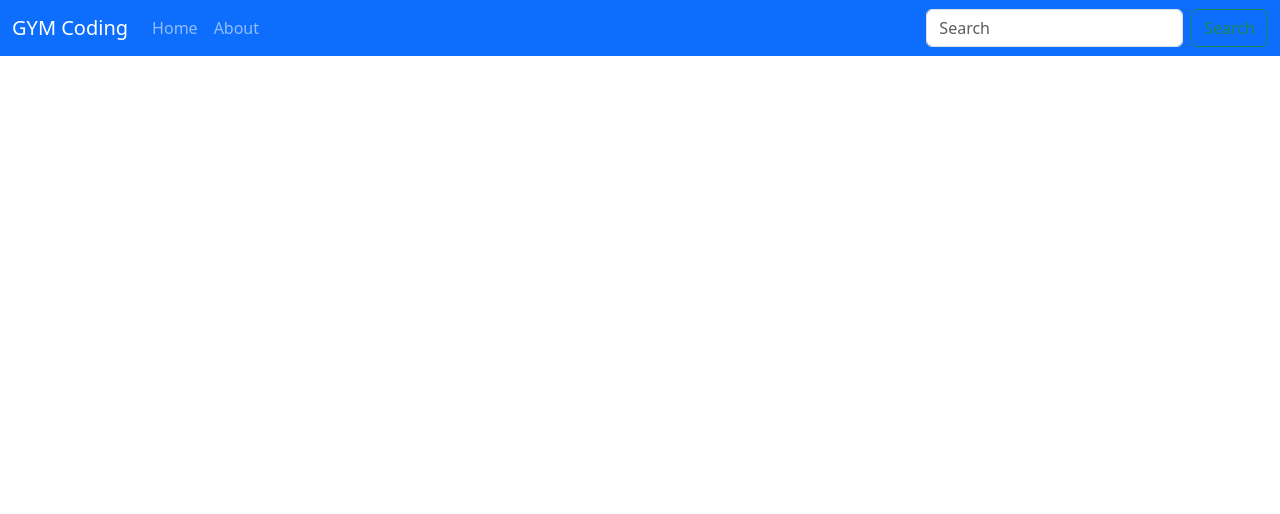
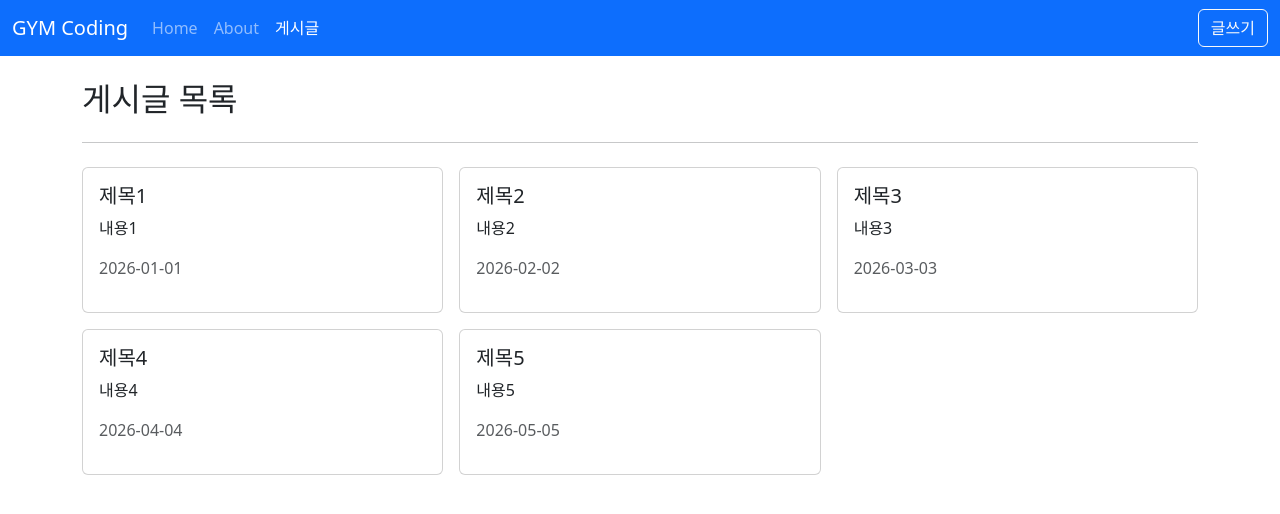
Before and after one commit to kikjs75/vue3-posts, a Vue app: page /posts in a window 1280 px wide. Shown: the top 514 px of the page. Built offline with nearby package versions, Linux system fonts and the light colour scheme.

Commit message:
vue ruter and real post

```diff
--- /dev/null
+++ b/src/api/posts.js
@@ -0,0 +1,12 @@
+// axios
+const posts = [
+	{ id: 1, title: '제목1', content: '내용1', createdAt: '2026-01-01' },
+	{ id: 2, title: '제목2', content: '내용2', createdAt: '2026-02-02' },
+	{ id: 3, title: '제목3', content: '내용3', createdAt: '2026-03-03' },
+	{ id: 4, title: '제목4', content: '내용4', createdAt: '2026-04-04' },
+	{ id: 5, title: '제목5', content: '내용5', createdAt: '2026-05-05' },
+];
+
+export function getPosts() {
+	return posts;
+}
--- /dev/null
+++ b/src/components/posts/PostItem.vue
@@ -0,0 +1,28 @@
+<template>
+	<div class="card">
+		<div class="card-body">
+			<h5 class="card-title">{{ title }}</h5>
+			<p class="card-text">
+				{{ content }}
+			</p>
+			<p class="text-muted">{{ createdAt }}</p>
+		</div>
+	</div>
+</template>
+
+<script setup>
+defineProps({
+	title: {
+		type: String,
+		required: true,
+	},
+	content: {
+		type: String,
+	},
+	createdAt: {
+		type: [String, Date, Number],
+	},
+});
+</script>
+
+<style lang="scss" scoped></style>
--- a/src/layouts/TheHeader.vue
+++ b/src/layouts/TheHeader.vue
@@ -26,6 +26,11 @@
 							>About</RouterLink
 						>
 					</li>
+					<li class="nav-item">
+						<RouterLink class="nav-link" active-class="active" to="/posts"
+							>게시글</RouterLink
+						>
+					</li>
 					<!-- 전체페이지 리로딩
 					<li class="nav-item">
 						<a class="nav-link active" aria-current="page" href="/">Home</a>
@@ -35,20 +40,24 @@
 					</li>
 					-->
 				</ul>
-				<form class="d-flex" role="search">
-					<input
-						class="form-control me-2"
-						type="search"
-						placeholder="Search"
-						aria-label="Search"
-					/>
-					<button class="btn btn-outline-success" type="submit">Search</button>
-				</form>
+				<button class="btn btn-outline-light" type="button" @click="goPage">
+					글쓰기
+				</button>
 			</div>
 		</div>
 	</nav>
 </template>
 
-<script setup></script>
+<script setup>
+import { useRouter } from 'vue-router';
+
+const router = useRouter();
+const goPage = () => {
+	// router.push('/posts/create');
+	router.push({
+		name: 'PostCreate',
+	});
+};
+</script>
 
 <style lang="scss" scoped></style>
--- /dev/null
+++ b/src/posts/PostCreateView.vue
@@ -0,0 +1,39 @@
+<template>
+	<div>
+		<h2>게시글 등록</h2>
+		<hr class="my-4" />
+		<form @submit.prevent>
+			<div class="mb-3">
+				<label for="title" class="form-label">제목</label>
+				<input type="text" class="form-control" id="title" />
+			</div>
+			<div class="mb-3">
+				<label for="content" class="form-label">내용</label>
+				<textarea class="form-control" id="content" rows="3"></textarea>
+			</div>
+			<div class="pt-4">
+				<button
+					type="button"
+					class="btn btn-outline-dark me-2"
+					@click="goListPage"
+				>
+					목록
+				</button>
+				<button class="btn btn-primary">저장</button>
+			</div>
+		</form>
+	</div>
+</template>
+
+<script setup>
+import { useRouter } from 'vue-router';
+
+const router = useRouter();
+const goListPage = () => {
+	router.push({
+		name: 'PostList',
+	});
+};
+</script>
+
+<style lang="scss" scoped></style>
--- /dev/null
+++ b/src/posts/PostDetailView.vue
@@ -0,0 +1,58 @@
+<template>
+	<div>
+		<!-- <h2>게시글 상세</h2>
+		<hr class="my-4" />
+		<p>params: {{ $route.params }}</p>
+		<p>query: {{ $route.query }}</p>
+		<p>query(searchText): {{ $route.query.searchText }}</p>
+		<p>hash: {{ $route.hash }}</p> -->
+		<!-- http://localhost:3000/posts/dadf1?searchText=111#hashValue -->
+
+		<h2>제목</h2>
+		<p>내용</p>
+		<p class="text-muted">2026-01-01</p>
+		<hr class="my-4" />
+		<div class="row g-2">
+			<div class="col-auto">
+				<button class="btn btn-outline-dark">이전글</button>
+			</div>
+			<div class="col-auto">
+				<button class="btn btn-outline-dark">다음글</button>
+			</div>
+			<div class="col-auto me-auto"></div>
+			<div class="col-auto">
+				<button class="btn btn-outline-dark" @click="goListPage">목록</button>
+			</div>
+			<div class="col-auto">
+				<button class="btn btn-outline-primary" @click="goEditPage">
+					수정
+				</button>
+			</div>
+			<div class="col-auto">
+				<button class="btn btn-outline-danger">삭제</button>
+			</div>
+		</div>
+	</div>
+</template>
+
+<script setup>
+import { useRoute, useRouter } from 'vue-router';
+
+const route = useRoute();
+const router = useRouter();
+
+const goListPage = () => {
+	router.push({
+		name: 'PostList',
+	});
+};
+
+const goEditPage = () => {
+	router.push({
+		name: 'PostEdit',
+		params: { id: route.params.id },
+	});
+};
+</script>
+
+<style lang="scss" scoped></style>
--- /dev/null
+++ b/src/posts/PostEditView.vue
@@ -0,0 +1,43 @@
+<template>
+	<div>
+		<h2>게시글 수정</h2>
+		<hr class="my-4" />
+		<form @submit.prevent>
+			<div class="mb-3">
+				<label for="title" class="form-label">제목</label>
+				<input type="text" class="form-control" id="title" />
+			</div>
+			<div class="mb-3">
+				<label for="content" class="form-label">내용</label>
+				<textarea class="form-control" id="content" rows="3"></textarea>
+			</div>
+			<div class="pt-4">
+				<button
+					type="button"
+					class="btn btn-outline-danger me-2"
+					@click="goDetailPage"
+				>
+					취소
+				</button>
+				<button class="btn btn-primary">수정</button>
+			</div>
+		</form>
+	</div>
+</template>
+
+<script setup>
+import { useRoute, useRouter } from 'vue-router';
+
+const route = useRoute();
+const router = useRouter();
+const id = route.params.id;
+
+const goDetailPage = () => {
+	router.push({
+		name: 'PostDetail',
+		params: { id },
+	});
+};
+</script>
+
+<style lang="scss" scoped></style>
--- /dev/null
+++ b/src/posts/PostListView.vue
@@ -0,0 +1,56 @@
+<template>
+	<div>
+		<h2>게시글 목록</h2>
+		<hr class="my-4" />
+		<div class="row g-3">
+			<div v-for="post in posts" :key="post.id" class="col-4">
+				<PostItem
+					:title="post.title"
+					:content="post.content"
+					:created-at="post.createdAt"
+					@click="goPage(post.id)"
+				></PostItem>
+			</div>
+		</div>
+	</div>
+</template>
+
+<script setup>
+import { getPosts } from '@/api/posts';
+import PostItem from '@/components/posts/PostItem.vue';
+import { ref } from 'vue';
+import { useRouter } from 'vue-router';
+
+const router = useRouter();
+const posts = ref([]);
+
+const fetchPosts = () => {
+	posts.value = getPosts();
+};
+fetchPosts();
+
+const goPage = id => {
+	// router.push('/posts/' + id);
+	// router.push(`/posts/${id}`);
+	// http://localhost:3000/posts/2?searchText=hello#world
+	router.push({
+		name: 'PostDetail',
+		params: {
+			id,
+		},
+
+		// http://localhost:3000/posts/2?searchText=hello#world
+		// router.push({
+		// 	name: 'PostDetail',
+		// 	params: {
+		// 		id,
+		// 	},
+		// 	query: {
+		// 		searchText: 'hello',
+		// 	},
+		// 	hash: '#world',
+	});
+};
+</script>
+
+<style lang="scss" scoped></style>
--- a/src/router/index.js
+++ b/src/router/index.js
@@ -1,6 +1,10 @@
 import { createRouter, createWebHistory } from 'vue-router';
 import HomeView from '@/views/HomeView.vue';
 import AboutView from '@/views/AboutView.vue';
+import PostCreateView from '@/posts/PostCreateView.vue';
+import PostDetailView from '@/posts/PostDetailView.vue';
+import PostEditView from '@/posts/PostEditView.vue';
+import PostListView from '@/posts/PostListView.vue';
 
 const routes = [
 	{
@@ -13,6 +17,26 @@
 		name: 'About',
 		component: AboutView,
 	},
+	{
+		path: '/posts',
+		name: 'PostList',
+		component: PostListView,
+	},
+	{
+		path: '/posts/create',
+		name: 'PostCreate',
+		component: PostCreateView,
+	},
+	{
+		path: '/posts/:id',
+		name: 'PostDetail',
+		component: PostDetailView,
+	},
+	{
+		path: '/posts/:id/edit',
+		name: 'PostEdit',
+		component: PostEditView,
+	},
 ];
 
 const router = createRouter({
```
